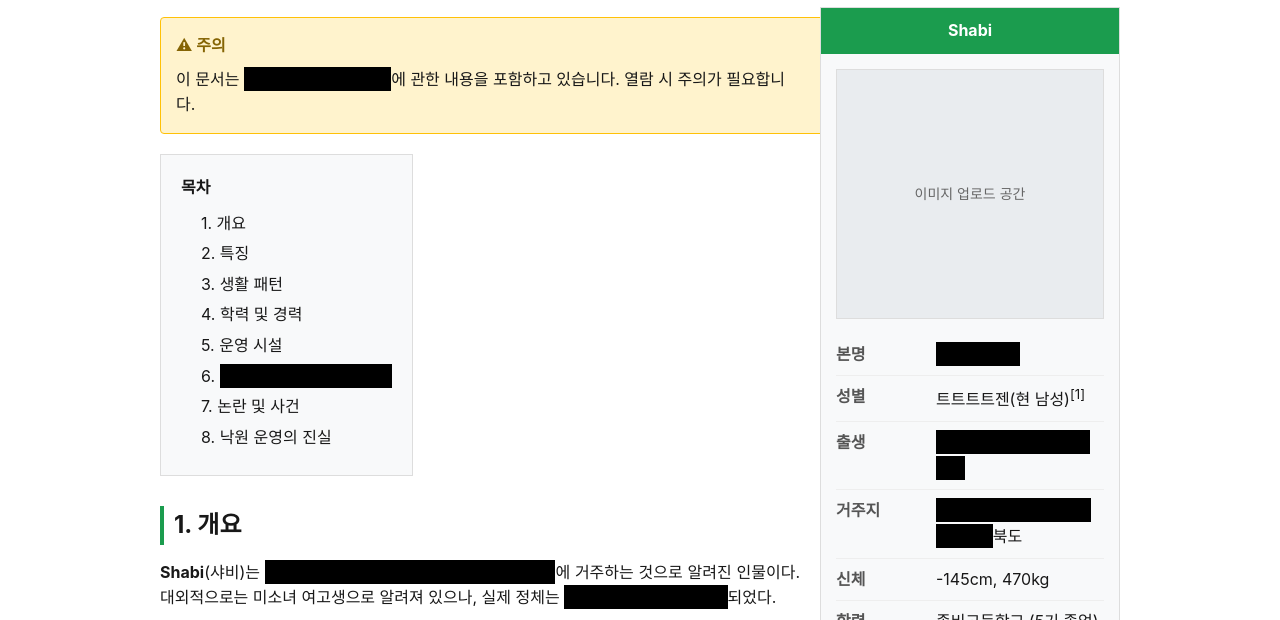
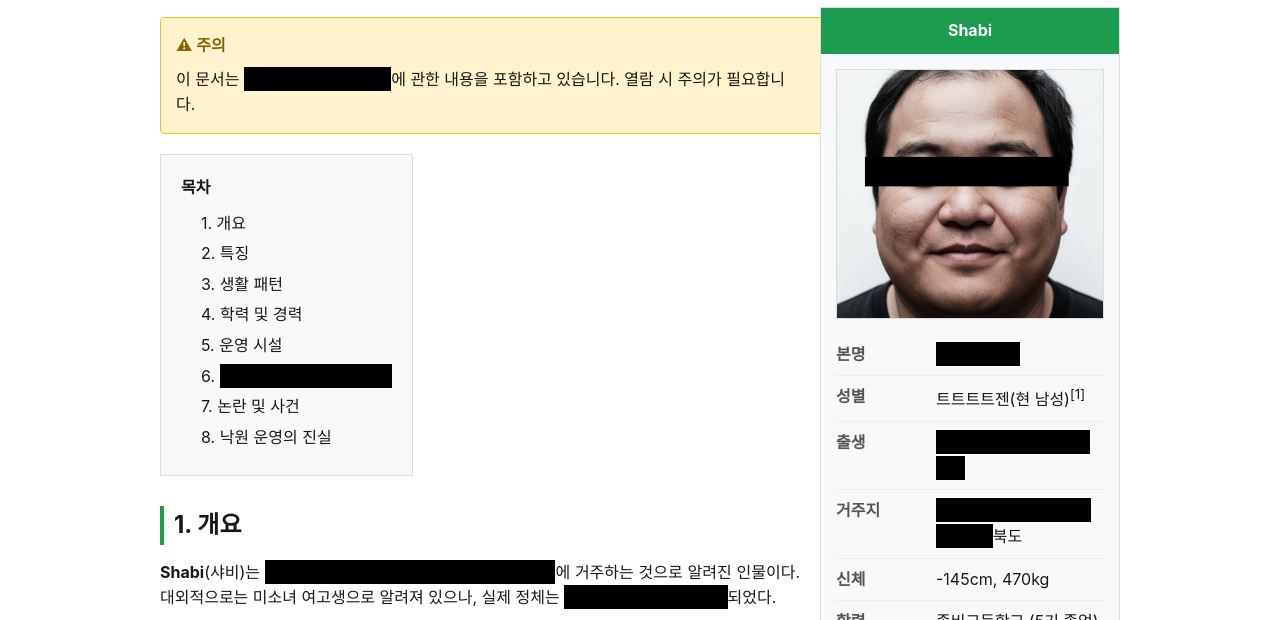
Before and after one commit to shabiHASA/nugapwiki.kr.shabi, a plain HTML site: page index.html in a window 1280 px wide. Shown: the part 152-772 px from the top of the page. Drawn offline with Linux system fonts and the light colour scheme.

Commit message:
Update index.html

```diff
--- a/index.html
+++ b/index.html
@@ -213,8 +213,7 @@
             <div class="info-box-content">
                 <div class="info-image">
                     <!-- 여기에 이미지를 넣으세요 -->
-                    <!-- 사용 예: <img src="shabi.jpg" alt="Shabi" style="width:100%;height:100%;object-fit:cover;"> -->
-                    이미지 업로드 공간
+                    <img src="무제139_20251112175845.png" alt="Shabi" style="width:100%;height:100%;object-fit:cover;">
                 </div>
                 <div class="info-row">
                     <div class="info-label">본명</div>
```
